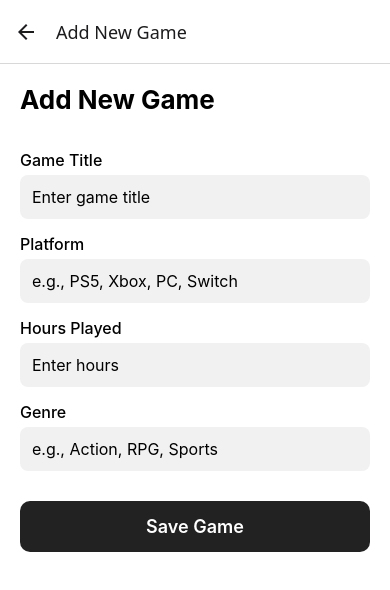
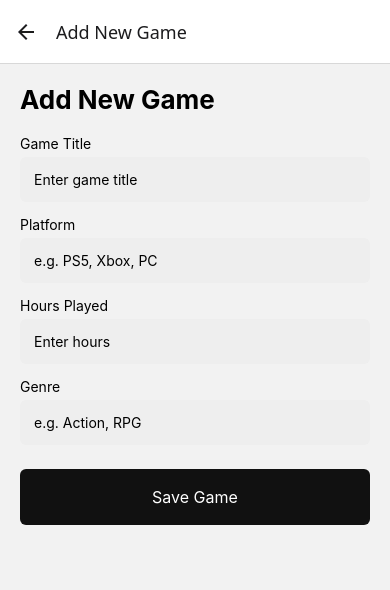
Before and after one commit to TUDublinBlanchBusinessIT/project-Alfredopong-2, a React Native app: screen /AddGame in a window 390 px wide. Shown: the top 590 px of the page. Built offline with nearby package versions, Linux system fonts and the light colour scheme.

Commit message:
Added Firebase config and Save Game function

```diff
--- a/Screens/AddGameScreen.js
+++ b/Screens/AddGameScreen.js
@@ -1,19 +1,41 @@
 import React, { useState } from "react";
-import { View, Text, TextInput, TouchableOpacity, StyleSheet, ScrollView } from "react-native";
+import { View, Text, TextInput, Pressable, StyleSheet, Alert } from "react-native";
+import { collection, addDoc } from "firebase/firestore";
+import { db } from "../firebase";
 
 export default function AddGameScreen({ navigation }) {
+
   const [title, setTitle] = useState("");
   const [platform, setPlatform] = useState("");
-  const [hoursPlayed, setHoursPlayed] = useState("");
+  const [hours, setHours] = useState("");
   const [genre, setGenre] = useState("");
 
-  const handleSave = () => {
-    alert("Game saved (UI only, Firebase coming next)");
-    navigation.goBack();
-  };
+  const saveGame = async () => {
+    if (!title || !platform) {
+      Alert.alert("Missing fields", "Game title and platform are required.");
+      return;
+    }
+
+    try {
+      await addDoc(collection(db, "games"), {
+        title,
+        platform,
+        hoursPlayed: hours,
+        genre,
+        createdAt: new Date()
+      });
+
+      Alert.alert("Success", "Game saved successfully!");
+      navigation.navigate("Library");
+
+    } catch (error) {
+      console.log(error);
+      Alert.alert("Error", "Could not save game.");
+    }
+  }
 
   return (
-    <ScrollView style={styles.container}>
+    <View style={styles.container}>
       <Text style={styles.header}>Add New Game</Text>
 
       <Text style={styles.label}>Game Title</Text>
@@ -27,7 +49,7 @@ export default function AddGameScreen({ navigation }) {
       <Text style={styles.label}>Platform</Text>
       <TextInput
         style={styles.input}
-        placeholder="e.g., PS5, Xbox, PC, Switch"
+        placeholder="e.g. PS5, Xbox, PC"
         value={platform}
         onChangeText={setPlatform}
       />
@@ -36,59 +58,55 @@ export default function AddGameScreen({ navigation }) {
       <TextInput
         style={styles.input}
         placeholder="Enter hours"
-        keyboardType="numeric"
-        value={hoursPlayed}
-        onChangeText={setHoursPlayed}
+        value={hours}
+        onChangeText={setHours}
       />
 
       <Text style={styles.label}>Genre</Text>
       <TextInput
         style={styles.input}
-        placeholder="e.g., Action, RPG, Sports"
+        placeholder="e.g. Action, RPG"
         value={genre}
         onChangeText={setGenre}
       />
 
-      <TouchableOpacity style={styles.saveButton} onPress={handleSave}>
-        <Text style={styles.saveButtonText}>Save Game</Text>
-      </TouchableOpacity>
-    </ScrollView>
+      <Pressable style={styles.button} onPress={saveGame}>
+        <Text style={styles.buttonText}>Save Game</Text>
+      </Pressable>
+    </View>
   );
 }
+
 
 const styles = StyleSheet.create({
   container: {
     flex: 1,
-    padding: 20,
-    backgroundColor: "#fff",
+    padding: 20
   },
   header: {
     fontSize: 26,
     fontWeight: "bold",
-    marginBottom: 20,
+    marginBottom: 20
   },
   label: {
-    fontSize: 16,
-    marginTop: 15,
-    marginBottom: 5,
-    fontWeight: "500",
+    fontSize: 14,
+    marginBottom: 5
   },
   input: {
-    backgroundColor: "#f1f1f1",
-    padding: 12,
-    borderRadius: 8,
-    fontSize: 16,
+    backgroundColor: "#eee",
+    padding: 14,
+    borderRadius: 6,
+    marginBottom: 14
   },
-  saveButton: {
-    backgroundColor: "#222",
-    padding: 15,
-    borderRadius: 10,
-    marginTop: 30,
+  button: {
+    backgroundColor: "#111",
+    padding: 18,
+    borderRadius: 6,
     alignItems: "center",
+    marginTop: 10
   },
-  saveButtonText: {
-    color: "#fff",
-    fontSize: 18,
-    fontWeight: "600",
-  },
+  buttonText: {
+    color: "white",
+    fontSize: 16
+  }
 });
--- /dev/null
+++ b/firebase.js
@@ -0,0 +1,19 @@
+// firebase.js
+import { initializeApp } from "firebase/app";
+import { getFirestore } from "firebase/firestore";
+
+// Your Firebase config (replace with your own keys)
+const firebaseConfig = {
+  apiKey: "YOUR_API_KEY",
+  authDomain: "YOUR_PROJECT_ID.firebaseapp.com",
+  projectId: "YOUR_PROJECT_ID",
+  storageBucket: "YOUR_PROJECT_ID.appspot.com",
+  messagingSenderId: "YOUR_SENDER_ID",
+  appId: "YOUR_APP_ID"
+};
+
+// Initialize Firebase
+const app = initializeApp(firebaseConfig);
+
+// Export Firestore database
+export const db = getFirestore(app);
--- a/package.json
+++ b/package.json
@@ -15,6 +15,7 @@
     "@react-navigation/native-stack": "^7.8.5",
     "expo": "~54.0.26",
     "expo-status-bar": "~3.0.8",
+    "firebase": "^12.6.0",
     "react": "19.1.0",
     "react-dom": "19.1.0",
     "react-native": "0.81.5",
```
Also changed, not shown: 1 other file (tests, documents, lock files or other folders).
